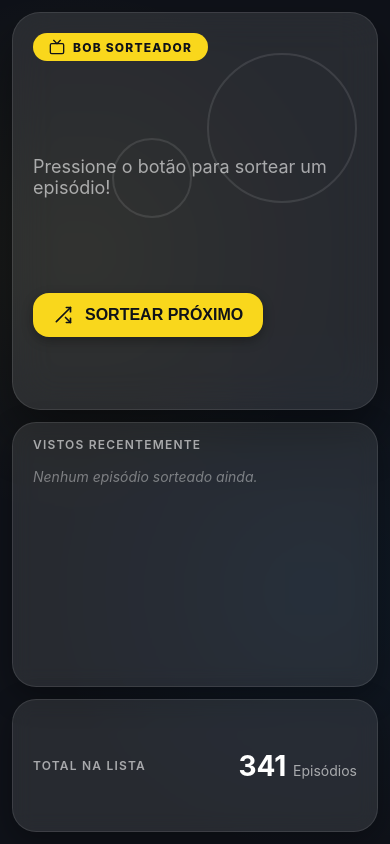
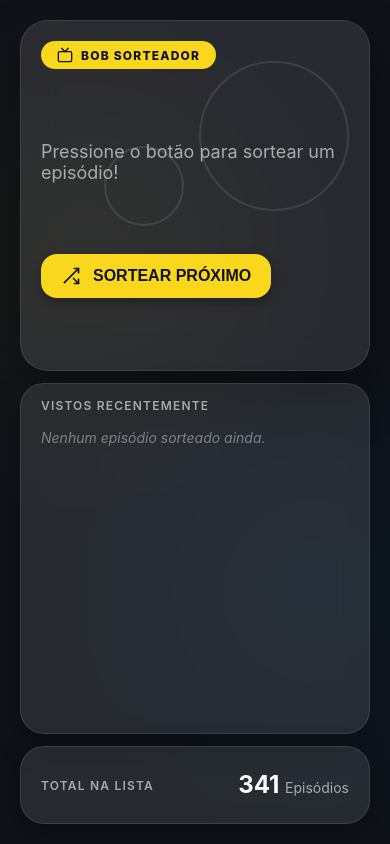
Before and after one commit to emanuel-jr/BobSorteador, a plain HTML site: page index.html in a window 390 px wide. Drawn offline with Linux system fonts and the light colour scheme.

Commit message:
Update mobile layout styles for better responsiveness

```diff
--- a/index.html
+++ b/index.html
@@ -238,13 +238,13 @@
     /* SVG icons */
     svg { flex-shrink: 0; }
 
-    /* ── MOBILE: 3 cards sempre visíveis na tela (3/6 · 2/6 · 1/6) ── */
+    /* ── MOBILE: 3 cards sempre visíveis na tela (45% · 45% · 10%) ── */
     @media (max-width: 767px) {
       body {
         height: 100vh;
         height: 100dvh;              /* acompanha a barra do navegador */
         min-height: 0;
-        padding: .75rem;
+        padding: 1.25rem;           /* margem externa maior */
         align-items: stretch;
         overflow: hidden;
       }
@@ -253,7 +253,7 @@
         height: 100%;
         min-height: 0;
         gap: .75rem;
-        grid-template-rows: minmax(0, 3fr) minmax(0, 2fr) minmax(0, 1fr);
+        grid-template-rows: minmax(0, 45fr) minmax(0, 45fr) minmax(0, 10fr);
       }
 
       /* os 2 painéis da lateral viram linhas diretas da grade */
@@ -287,9 +287,17 @@
       .history-list::-webkit-scrollbar-thumb { background: rgba(255,255,255,.3); border-radius: 9999px; }
 
       /* total: título à esquerda, contagem à direita */
-      .panel-total { display: flex; align-items: center; justify-content: space-between; gap: 1rem; }
+      .panel-total { padding-top: .4rem; padding-bottom: .4rem; display: flex; align-items: center; justify-content: space-between; gap: 1rem; }
       .panel-total .panel-title { margin: 0; }
-      .total-count { font-size: 1.75rem; white-space: nowrap; }
+      .total-count { font-size: 1.5rem; line-height: 1.1; white-space: nowrap; }
+    }
+
+    /* telas de celular bem baixinhas: compacta o card principal para sobrar espaço ao texto */
+    @media (max-width: 767px) and (max-height: 620px) {
+      .main-card { padding: 1rem; gap: .5rem; }
+      .badge { margin-bottom: .4rem; padding: .25rem .75rem; }
+      .btn-row { gap: .4rem; }
+      .btn { padding: .55rem 1rem; font-size: .9rem; }
     }
   </style>
 </head>
```
